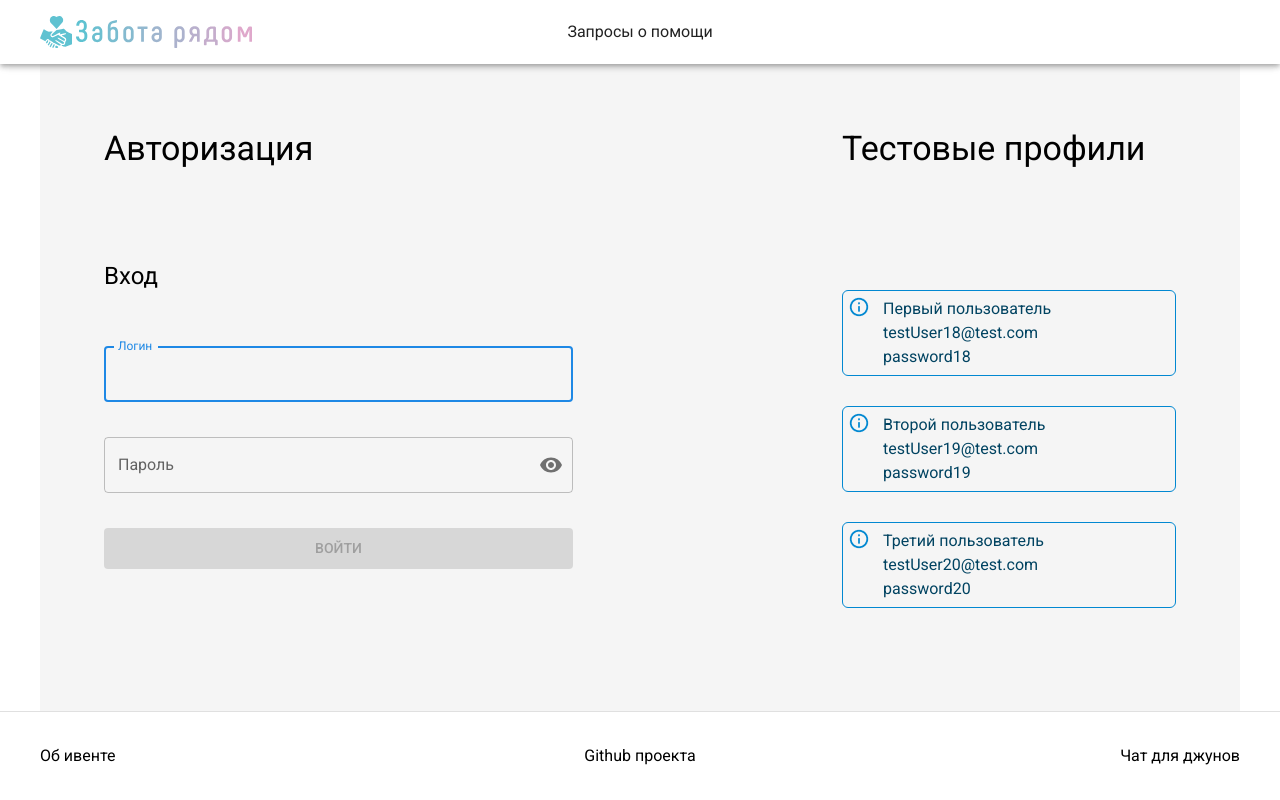
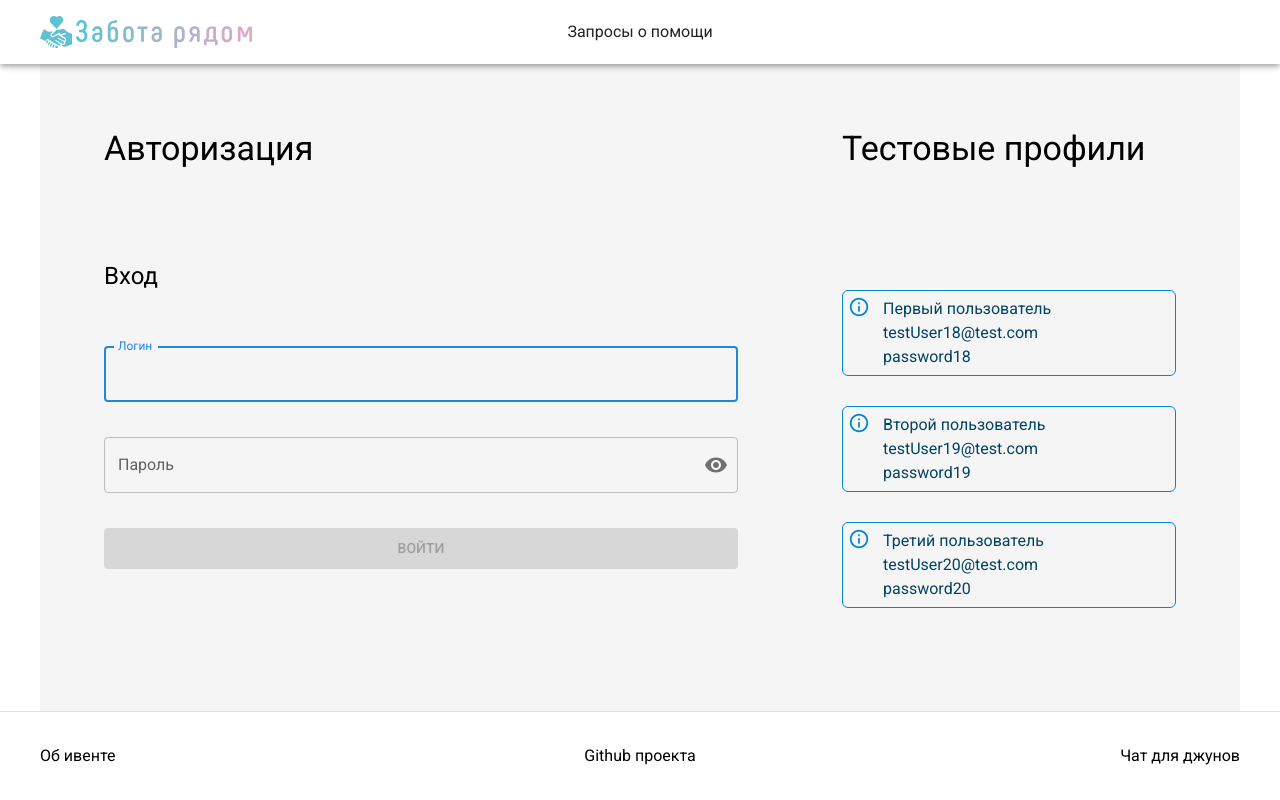
Before and after one commit to ElenaMihailova/React-Event-Oct, a React (Vite) app: page / in a window 1280 px wide. Built offline with nearby package versions, Linux system fonts and the light colour scheme.

Commit message:
fix: login page adaptive

```diff
--- a/src/components/login-forms/LoginForm.tsx
+++ b/src/components/login-forms/LoginForm.tsx
@@ -62,12 +62,7 @@ export const LoginForm: React.FC = () => {
   };
 
   return (
-    <Stack
-      component="form"
-      sx={{ minWidth: "485px" }}
-      autoComplete="off"
-      onSubmit={handleSubmit}
-    >
+    <Stack component="form" autoComplete="off" onSubmit={handleSubmit}>
       <NameField
         value={loginFormData.values.login}
         onChange={handleChange}
--- a/src/pages/login/Login.tsx
+++ b/src/pages/login/Login.tsx
@@ -7,7 +7,7 @@ import "./style.css";
 export const Login: React.FC = () => {
   return (
     <Grid container spacing={1} className="container-style">
-      <Grid className="grid-style">
+      <Grid size="grow" className="grid-style">
         <Typography
           variant="h4"
           gutterBottom
--- a/src/pages/login/style.css
+++ b/src/pages/login/style.css
@@ -2,11 +2,11 @@
   display: flex;
   flex-direction: column;
   gap: 30px;
-  padding: 64px 40px 0;
+  padding: 64px 40px 16px;
 }
 
 .container-style {
   display: flex;
-  flex-direction: row;
+  flex-flow: row, wrap;
   justify-content: space-between;
 }
```
